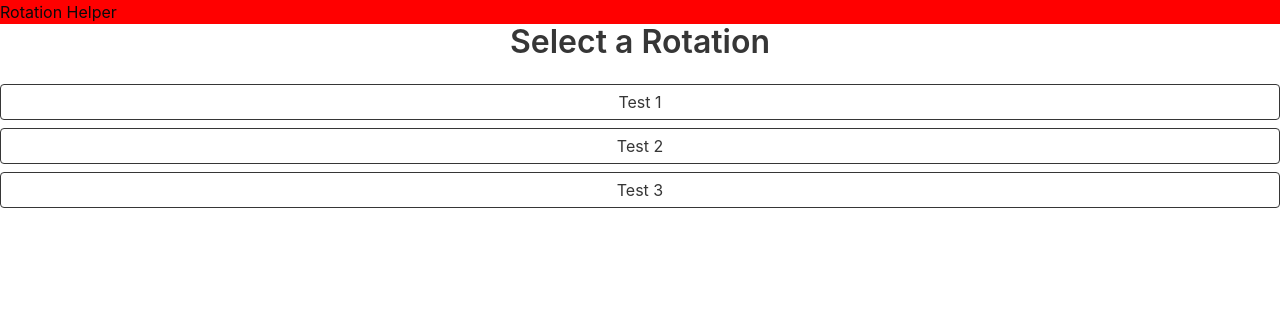
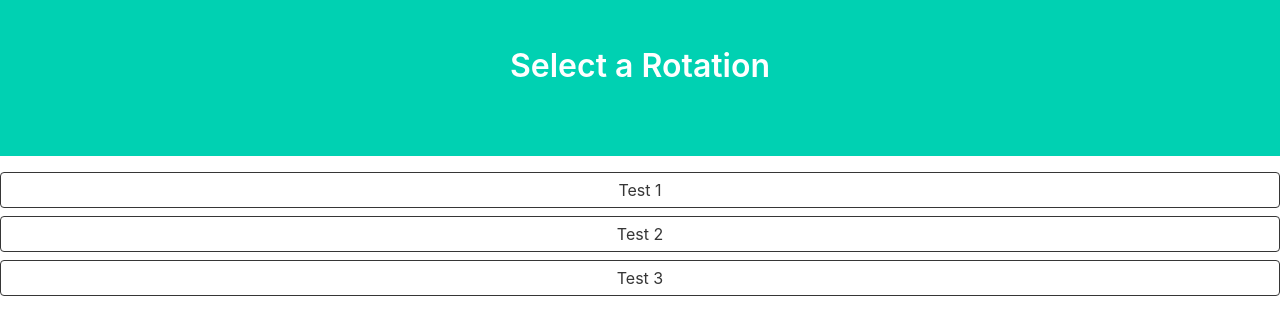
Before and after one commit to jwharris/rotation-helper-vue, a website: page index.html in a window 1280 px wide. Drawn offline with nearby package versions, Linux system fonts and the light colour scheme.

Commit message:
moved styling to own css file, tweaked header so we can use the bulma hero styling with it

```diff
--- /dev/null
+++ b/css/style.css
@@ -0,0 +1,15 @@
+
+/* TODO: Swap out color for is-primary in Bulma after setting up the Bulma Sass sheets */
+
+
+.hasDescription p{
+    text-indent: 1em;
+}
+
+.hasDescription .title {
+    border-bottom: 1px solid grey;
+}
+
+header {
+    margin-bottom: 1em;
+}
--- a/index.html
+++ b/index.html
@@ -9,31 +9,25 @@
     <meta name="viewport" content="width=device-width, initial-scale=1">
 
     <link rel="stylesheet" href="css/bulma.min.css" />
+    <link rel="stylesheet" href="css/style.css" />
 
-    <style>
-
-        .red {
-            background: red
-        }
-
-        .hasDescription p{
-            text-indent: 1em;
-        }
-
-        .hasDescription .title {
-            border-bottom: 1px solid grey;
-        }
-
-    </style>
 </head>
 
-<header class="red has-text-centered-mobile has-text-black">
-    Rotation Helper
+<div id="app">
+
+    <header>
+        <section class="hero is-primary">
+            <div class="hero-body  hero-body has-text-centered">
+                <h1 class="title" v-show="!hasDescription">{{title}}</h1>
+                <button class="button" v-show="false"></button>
+            </div>
+
+        </section>
+
     </header>
 
     <body>
         <div id="app">
-        <h1 class="title has-text-centered" v-show="!hasDescription">{{title}}</h1>
             <section class="buttons">
                 <template v-if="!hasDescription">
                     <button v-for="obj in test" :id='obj.id' @click="doSomething" class="button is-outlined is-fullwidth is-dark">
@@ -56,6 +50,8 @@
 
         </div>
     </body>
+
+</div>
 
 </html>
 
```
Also changed, not shown: README.md, 1 other file. Lines whose indentation alone changed are shown as unchanged.
